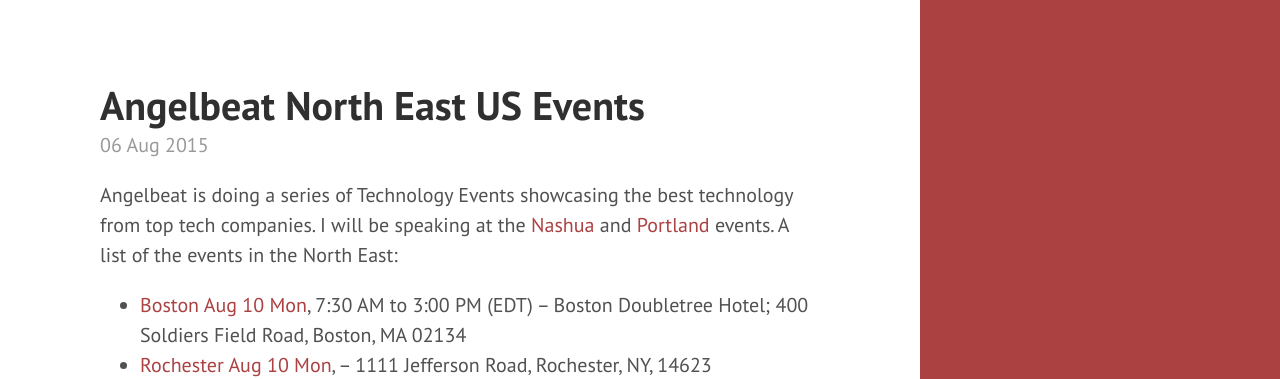
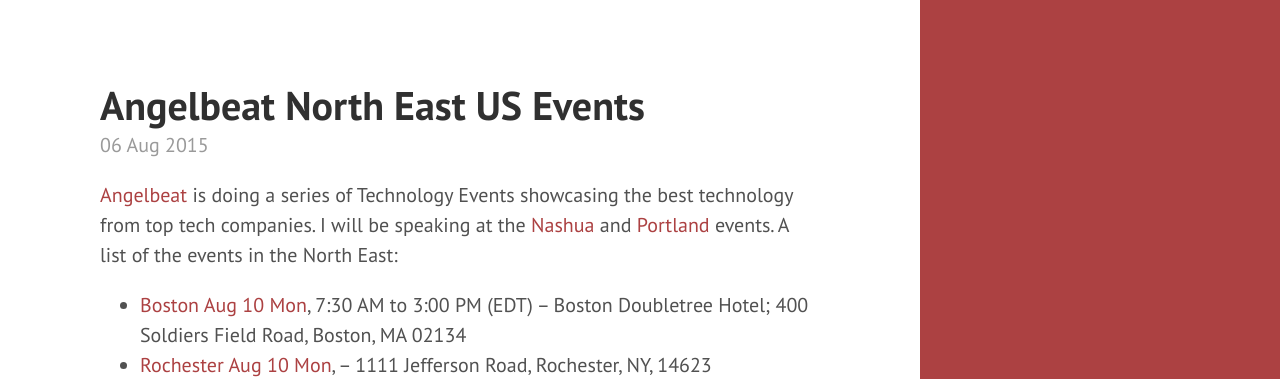
Before and after one commit to jsturtevant/jsturtevant.github.io, a Jekyll site: the page built from _posts/2015-08-06-angelbeat-north-east-us-events.markdown, in a window 1280 px wide and 1034 px high. Shown: the top 379 px of the window. Built offline with Jekyll 4.4.1, drawn with Linux system fonts in a browser that asks for light colours; nearby versions of some CDN libraries; Markdown is read by kramdown in place of the engine named in the settings; comment, search, counter and statistics services are not loaded; part of the change alters nothing that is shown.

```diff
--- a/_posts/2015-08-06-angelbeat-north-east-us-events.markdown
+++ b/_posts/2015-08-06-angelbeat-north-east-us-events.markdown
@@ -8,7 +8,7 @@ categories:
   - azure
 ---
 
-Angelbeat is doing a series of Technology Events showcasing the best technology from top tech companies.  I will be speaking at the [Nashua](http://www.eventbrite.com/e/nashua-aug-11-registration-16936239749) and [Portland](http://www.eventbrite.com/e/portland-aug-12-registration-16936260812) events.  A list of the events in the North East:
+[Angelbeat](http://www.angelbeat.com/) is doing a series of Technology Events showcasing the best technology from top tech companies.  I will be speaking at the [Nashua](http://www.eventbrite.com/e/nashua-aug-11-registration-16936239749) and [Portland](http://www.eventbrite.com/e/portland-aug-12-registration-16936260812) events.  A list of the events in the North East:
 
 - [Boston Aug 10 Mon](http://www.eventbrite.com/e/boston-august-10-registration-15003439692), 7:30 AM to 3:00 PM (EDT) – Boston Doubletree Hotel; 400 Soldiers Field Road, Boston, MA 02134
 - [Rochester Aug 10 Mon](http://www.eventbrite.com/e/rochester-aug-10-registration-16936275857), – 1111 Jefferson Road, Rochester, NY, 14623
```
